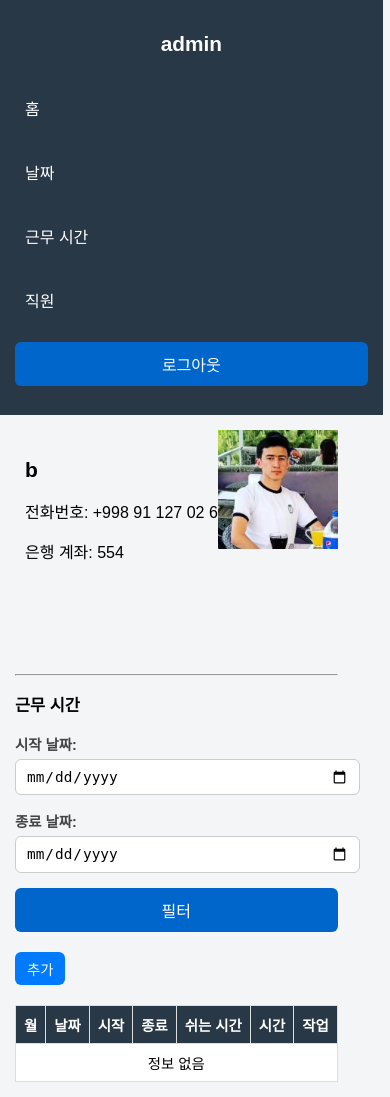
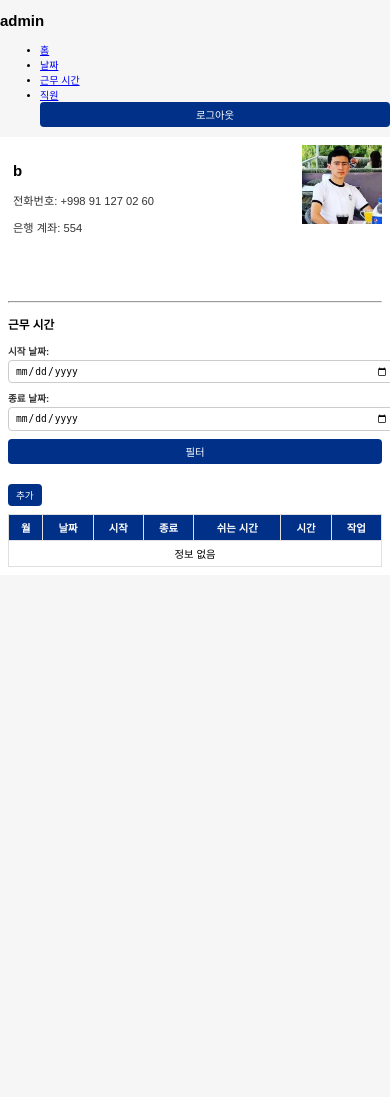
Before and after one commit to Shjohnn/bali376staffs, a Django app: page /staffs/2/ in a window 390 px wide. After the commit the page ends 567 px from the top, so only its background shows below. Run offline with Django 5.2, Linux system fonts and the light colour scheme; a user stored in the database is signed in; data comes from the database, SQL or seed files in the repository; both versions use the stored data as it was after the commit.

Commit message:
Yangi o‘zgarishlar

```diff
--- a/bali376staff/settings.py
+++ b/bali376staff/settings.py
@@ -22,7 +22,7 @@
 SECRET_KEY = 'django-insecure-$!!ow&42esq3p#9n=x4^ghrvu&y4c(6sy%_&tbtdv1sjha636d'
 
 # SECURITY WARNING: don't run with debug turned on in production!
-DEBUG = False
+DEBUG = True
 
 ALLOWED_HOSTS = ['*']
 
--- a/main/views.py
+++ b/main/views.py
@@ -2,6 +2,11 @@
 from django.http import HttpResponse
 from django.shortcuts import render, redirect
 from django.contrib.auth.models import User
+from django.shortcuts import render, redirect
+from django.contrib.auth.decorators import login_required
+from django.http import HttpResponse, HttpResponseForbidden
+from .models import Staff, WorkTime, Day
+from datetime import datetime
 
 from django.shortcuts import render, get_object_or_404
 from .models import Day, WorkTime, Staff
@@ -19,11 +24,18 @@
     return render(request, 'work_times.html', context)
 
 
+
+
 @login_required
 def add_worktime(request):
-    staffs = Staff.objects.all()
+    # kirgan foydalanuvchi superuser bo'lsa, barcha 'Staff'lar ko'rinadi, aksincha faqat o'zining huquqi bor
+    if request.user.is_superuser:
+        staffs = Staff.objects.all()
+    else:
+        staffs = Staff.objects.filter(user=request.user)
+
+    # Vaqt tanlash uchun 7:00 dan 24:30 oralig'ida variantlar
     time_choices = [f"{hour:02}:{minute:02}" for hour in range(7, 25) for minute in (0, 30)]
-    from datetime import datetime
 
     if request.method == 'POST':
         staff_id = request.POST.get('staff_id')
@@ -32,31 +44,42 @@
         break_time = request.POST.get('break_time')
         day = request.POST.get('day')  # bu 'YYYY-MM-DD' formatda bo'ladi
 
-        # Sana formatini to'g'rilaymiz
+        # Sana formatini to'g'irlash
         try:
             day_date = datetime.strptime(day, '%Y-%m-%d').date()
         except ValueError:
             return HttpResponse("Noto'g'ri sana formati", status=400)
 
-        # Agar Day modelida bu sana mavjud bo'lmasa, yaratamiz
-        day, created = Day.objects.get_or_create(date=day_date)
+        # Staff tekshiruvi: tanlangan 'staff_id' haqiqatdan mavjudligini aniqlaymiz
+        try:
+            staff = Staff.objects.get(id=staff_id)
+        except Staff.DoesNotExist:
+            return HttpResponse("Mavjud bo'lmagan xodim tanlandi", status=404)
 
-        # WorkTime yozuvini yaratish (bu yerda sizning modelga bog'liq)
+        # Oddiy foydalanuvchi faqat o'zining 'staff' ma'lumotlarini qo'sha oladi
+        if not request.user.is_superuser and staff.user != request.user:
+            return HttpResponseForbidden("Siz faqat o'z xodimlaringiz uchun ish vaqti qo'shishingiz mumkin.")
+
+        # Agar Day modelida bu sana mavjud bo'lmasa, yangi yozuv yaratamiz
+        day_instance, _ = Day.objects.get_or_create(date=day_date)
+
+        # 'WorkTime' yozuvini yaratamiz
         WorkTime.objects.create(
-            staff_id=staff_id,
+            staff=staff,
             start_time=start_time,
             end_time=end_time,
             break_time=break_time,
-            day=day,
-            date=day_date  # ✅ bu yerda POST orqali kelgan sana saqlanadi
+            day=day_instance,
         )
 
-        return redirect('work_times')  # kerakli sahifaga qaytarish
+        return redirect('work_times')  # Qo'shgandan keyin kerakli sahifaga qaytaramiz
 
+    # Sahifani render qilish
     return render(request, 'add_worktime.html', {
         'staffs': staffs,
         'time_choices': time_choices,
     })
+
 
 
 @login_required
--- a/static/style.css
+++ b/static/style.css
@@ -1,15 +1,247 @@
 /* Global sahifa stillari */
-body, html {
-    height: 100%;
+body {
+    font-family: 'Arial', sans-serif;
+    background-color: #f5f6f5;
     margin: 0;
     padding: 0;
-    font-family: 'Arial', sans-serif;
-    background-color: #f4f5f7;
     display: flex;
-    font-size: 16px; /* Baza yozuv o‘lchami */
+    flex-direction: column;
+    font-size: 10px; /* Mobil uchun yanada kichik shrift */
 }
 
-/* Fon-videosini to‘liq ekranga qilish */
+/* Navigatsiya menyusi stillari */
+.nav-menu {
+    background-color: #003087;
+    padding: 8px;
+    display: flex;
+    justify-content: flex-start;
+    align-items: center;
+    width: 100%;
+    box-shadow: 0 2px 4px rgba(0, 0, 0, 0.1);
+}
+
+.nav-menu ul {
+    list-style: none;
+    padding: 0;
+    margin: 0;
+    display: flex;
+}
+
+.nav-menu ul li {
+    margin: 0 12px;
+}
+
+.nav-menu ul li a {
+    color: #ffffff;
+    text-decoration: none;
+    font-size: 0.65rem; /* Kichikroq shrift */
+    padding: 6px 10px;
+    border-radius: 3px;
+    transition: background-color 0.3s;
+}
+
+.nav-menu ul li a:hover,
+.nav-menu ul li.active a {
+    background-color: #005cbf;
+}
+
+/* Asosiy qismi uchun stillar */
+.main-content {
+    flex-grow: 1;
+    padding: 12px;
+    background-color: #ffffff;
+}
+
+.main-content h1 {
+    font-size: 1rem;
+    margin-bottom: 8px;
+    color: #003087;
+}
+
+.main-content p {
+    font-size: 0.7rem;
+    color: #333;
+}
+
+/* Kalendar stillari */
+#calendar {
+    max-width: 100%;
+    background-color: white;
+    border-radius: 6px;
+    box-shadow: 0 1px 6px rgba(0, 0, 0, 0.1);
+    position: relative;
+    z-index: 1;
+    font-size: 0.65rem; /* Kichikroq shrift */
+    margin: 8px 0;
+}
+
+.fc {
+    width: 100%;
+    overflow: visible;
+}
+
+.fc-daygrid-day-number {
+    float: left !important;
+    margin: 5px !important;
+    font-size: 0.6rem;
+    font-weight: bold;
+    color: #003087;
+}
+
+.fc-event {
+    font-size: 0.55rem; /* Yanada kichik shrift */
+    padding: 1px;
+    background-color: #005cbf;
+    color: white;
+    border-radius: 3px;
+}
+
+.fc-daygrid-day-frame {
+    padding: 8px;
+    min-height: 70px; /* Kichikroq kataklar */
+    background-color: #fff;
+}
+
+.fc .fc-daygrid-day {
+    border: 1px solid #e0e0e0;
+}
+
+.fc .fc-toolbar {
+    padding: 8px;
+    background-color: #003087;
+    color: white;
+    font-size: 0.65rem;
+}
+
+.fc .fc-button {
+    font-size: 0.6rem;
+    padding: 3px 6px;
+    background-color: #005cbf;
+    border: none;
+    color: white;
+}
+
+.fc .fc-button:hover {
+    background-color: #003087;
+}
+
+@media (max-width: 768px) {
+    #calendar {
+        font-size: 0.6rem; /* Mobil uchun yanada kichik */
+    }
+
+    .fc .fc-daygrid-day-frame {
+        min-height: 50px; /* Mobil uchun ixcham kataklar */
+    }
+
+    .fc-daygrid-day-number {
+        font-size: 0.55rem;
+    }
+
+    .fc-event {
+        font-size: 0.5rem;
+    }
+
+    .nav-menu ul li {
+        margin: 0 8px;
+    }
+
+    .nav-menu ul li a {
+        font-size: 0.6rem; /* Mobil uchun kichikroq */
+        padding: 5px 8px;
+    }
+
+    .main-content {
+        padding: 8px;
+    }
+}
+
+/* Form stillari */
+.form-container {
+    max-width: 85%;
+    margin: 15px auto;
+    padding: 12px;
+    background-color: #f9f9f9;
+    border-radius: 6px;
+    box-shadow: 0 1px 6px rgba(0, 0, 0, 0.1);
+    font-size: 0.65rem; /* Kichikroq shrift */
+}
+
+.form-container h2 {
+    text-align: center;
+    margin-bottom: 8px;
+    color: #003087;
+    font-size: 0.9rem;
+}
+
+label {
+    display: block;
+    margin-bottom: 2px;
+    color: #333;
+    font-weight: bold;
+    font-size: 0.6rem;
+}
+
+.form-control,
+select,
+input[type="time"],
+input[type="date"],
+input[type="number"] {
+    width: 100%;
+    padding: 4px 6px;
+    margin-bottom: 8px;
+    border: 1px solid #ccc;
+    border-radius: 4px;
+    font-size: 0.6rem; /* Kichikroq shrift */
+}
+
+button {
+    width: 100%;
+    padding: 5px;
+    background-color: #003087;
+    color: #fff;
+    border: none;
+    border-radius: 4px;
+    font-size: 0.65rem;
+    cursor: pointer;
+    transition: background-color 0.3s;
+}
+
+button:hover {
+    background-color: #005cbf;
+}
+
+/* Jadvallar uchun stil */
+table {
+    width: 100%;
+    border-collapse: collapse;
+    background-color: white;
+    margin-top: 8px;
+}
+
+table th, table td {
+    border: 1px solid #e0e0e0;
+    padding: 5px;
+    text-align: center;
+    font-size: 0.65rem; /* Kichikroq shrift */
+}
+
+table th {
+    background-color: #003087;
+    color: white;
+}
+
+/* Video fon stillari */
+.video-background {
+    position: fixed;
+    top: 0;
+    left: 0;
+    width: 100%;
+    height: 100%;
+    z-index: -1;
+    object-fit: cover;
+}
+
 .fullscreen-bg {
     position: fixed;
     top: 0;
@@ -26,397 +258,75 @@
     object-fit: cover;
 }
 
-/* Background video styling */
-.video-background {
-    position: fixed;
-    top: 0;
-    left: 0;
-    width: 100%;
-    height: 100%;
-    z-index: -1;
-    object-fit: cover;
-}
-
-/* Mundarija orqa fonda yaxshi ko‘rinishi uchun */
-.content {
-    position: relative;
-    z-index: 1;
-    color: white;
-    padding: 20px;
-    text-align: center;
-    margin-top: 20vh;
-    background-color: rgba(0, 0, 0, 0.5);
-    border-radius: 10px;
-    max-width: 600px;
-    margin-left: auto;
-    margin-right: auto;
-    font-size: 1.1rem;
-}
-
-/* Video konteyner stillari */
-.video-container {
-    max-width: 500px;
-    margin: 20px auto;
-}
-
-.video-container video {
-    width: 100%;
-    height: auto;
-    border-radius: 8px;
-    box-shadow: 0 2px 5px rgba(0, 0, 0, 0.2);
-}
-
-/* Yon sidebar stillari */
-.sidebar {
-    width: 220px;
-    height: 100vh;
-    background-color: #293846;
-    padding: 20px;
-    color: #ffffff;
-}
-
-.sidebar h2 {
-    text-align: center;
-    margin-bottom: 30px;
-    font-size: 1.5rem;
-}
-
-.sidebar ul {
-    list-style: none;
-    padding: 0;
-}
-
-.sidebar ul li {
-    margin: 20px 0;
-}
-
-.sidebar ul li a {
-    color: #ffffff;
-    text-decoration: none;
-    display: block;
-    padding: 10px;
-    border-radius: 5px;
-    transition: background-color 0.3s;
-    font-size: 1.1rem;
-}
-
-.sidebar ul li a:hover,
-.sidebar ul li.active a {
-    background-color: #1572e8;
-}
-
-/* Asosiy qism stillari */
-.main-content {
-    flex-grow: 1;
-    padding: 30px;
-}
-
-.main-content h1 {
-    font-size: 2rem;
-    margin-bottom: 20px;
-}
-
-.main-content p {
-    font-size: 1.1rem;
-}
-
-/* Jadvallar stillari */
-table {
-    width: 100%;
-    border-collapse: collapse;
-    background-color: white;
-    margin-top: 20px;
-}
-
-table th, table td {
-    border: 1px solid #ddd;
-    padding: 10px;
-    text-align: center;
-    font-size: 1rem;
-}
-
-table th {
-    background-color: #293846;
-    color: white;
-}
-
-/* Tugma stillari */
-button.edit-btn {
-    padding: 6px 12px;
-    border: none;
-    border-radius: 4px;
-    background-color: #1572e8;
-    color: white;
-    cursor: pointer;
-    transition: background-color 0.3s;
-    font-size: 1rem;
-}
-
-button.edit-btn:hover {
-    background-color: #0f5dbf;
-}
-
-/* Forma konteyner stillari */
-.form-container {
-    max-width: 500px;
-    margin: 40px auto;
-    padding: 25px;
-    background-color: #f9f9f9;
-    border-radius: 10px;
-    box-shadow: 0 2px 10px rgba(0, 0, 0, 0.1);
-}
-
-.form-container h2 {
-    text-align: center;
-    margin-bottom: 20px;
-    color: #333;
-    font-size: 1.8rem;
-}
-
-label {
-    display: block;
-    margin-bottom: 5px;
-    color: #444;
-    font-weight: bold;
-    font-size: 1rem;
-}
-
-.form-control,
-select,
-input[type="time"],
-input[type="date"],
-input[type="number"] {
-    width: 100%;
-    padding: 8px 10px;
-    margin-bottom: 15px;
-    border: 1px solid #ccc;
-    border-radius: 6px;
-    font-size: 1rem;
-}
-
-button {
-    width: 100%;
-    padding: 10px;
-    background-color: #0066cc;
-    color: #fff;
-    border: none;
-    border-radius: 6px;
-    font-size: 1.1rem;
-    cursor: pointer;
-    transition: background-color 0.3s;
-}
-
-button:hover {
-    background-color: #004999;
-}
-
-/* Kirish oynasi stillari */
+/* Login konteyner stillari */
 .login-container {
     position: absolute;
     top: 50%;
     left: 50%;
     transform: translate(-50%, -50%);
     background-color: rgba(255, 255, 255, 0.9);
-    padding: 40px;
-    border-radius: 12px;
-    box-shadow: 0 4px 20px rgba(0, 0, 0, 0.3);
-    width: 300px;
+    padding: 15px;
+    border-radius: 8px;
+    box-shadow: 0 2px 10px rgba(0, 0, 0, 0.3);
+    width: 85%;
+    max-width: 240px;
     text-align: center;
 }
 
 .login-container h2 {
-    margin-bottom: 20px;
-    font-size: 1.8rem;
+    margin-bottom: 8px;
+    font-size: 0.9rem;
+    color: #003087;
 }
 
 .login-container input {
     width: 100%;
-    padding: 10px;
-    margin: 10px 0;
+    padding: 5px;
+    margin: 5px 0;
     border: 1px solid #ccc;
-    border-radius: 6px;
-    font-size: 1rem;
+    border-radius: 4px;
+    font-size: 0.6rem;
 }
 
 .login-container button {
-    margin-top: 15px;
-    font-size: 1.1rem;
+    margin-top: 8px;
+    width: 100%;
+    padding: 5px;
+    background-color: #003087;
+    color: white;
+    border: none;
+    border-radius: 4px;
+    font-size: 0.65rem;
 }
 
-/* Xodimlar tafsilotlari */
+.login-container button:hover {
+    background-color: #005cbf;
+}
+
+/* Boshqa stillar */
+.btn-link-button {
+    display: inline-block;
+    padding: 4px 8px;
+    background-color: #003087;
+    color: white;
+    text-decoration: none;
+    border-radius: 4px;
+    font-size: 0.6rem;
+}
+
+.btn-link-button:hover {
+    background-color: #005cbf;
+}
+
 .staff-details {
     position: relative;
-    padding: 10px;
-    margin-bottom: 30px;
+    padding: 5px;
+    margin-bottom: 12px;
 }
 
 .staff-image {
-    width: 180px;
+    width: 80px;
     position: absolute;
     top: 0;
     right: 0;
 }
-
-/* Tugma-link stillari */
-.btn-link-button {
-    display: inline-block;
-    padding: 8px 16px;
-    background-color: #007bff;
-    color: white;
-    text-decoration: none;
-    border-radius: 6px;
-    font-size: 1rem;
-}
-
-.btn-link-button:hover {
-    background-color: #0056b3;
-}
-
-/* Kalendar stillari */
-.fc-daygrid-day-number {
-    float: left;
-    margin: 10px;
-    font-weight: bold;
-    font-size: 1rem;
-}
-
-.fc-daygrid-day-frame {
-    padding: 30px;
-    min-height: 150px;
-}
-
-.fc-event {
-    font-size: 0.9rem;
-    padding: 2px;
-}
-
-/* Mobil qurilmalar uchun adaptiv dizayn */
-@media (max-width: 768px) {
-    body {
-        font-size: 14px;
-    }
-
-    .sidebar {
-        width: 180px;
-    }
-
-    .sidebar h2 {
-        font-size: 1.3rem;
-    }
-
-    .sidebar ul li a {
-        font-size: 1rem;
-    }
-
-    .main-content {
-        padding: 20px;
-    }
-
-    .main-content h1 {
-        font-size: 1.8rem;
-    }
-
-    .main-content p {
-        font-size: 1rem;
-    }
-
-    table th, table td {
-        padding: 8px;
-        font-size: 0.9rem;
-    }
-
-    .form-container {
-        max-width: 90%;
-        padding: 20px;
-    }
-
-    .form-container h2 {
-        font-size: 1.5rem;
-    }
-
-    label {
-        font-size: 0.9rem;
-    }
-
-    .form-control,
-    select,
-    input[type="time"],
-    input[type="date"],
-    input[type="number"] {
-        font-size: 0.9rem;
-    }
-
-    button {
-        font-size: 1rem;
-    }
-
-    .login-container {
-        width: 90%;
-        padding: 20px;
-    }
-
-    .login-container h2 {
-        font-size: 1.5rem;
-    }
-
-    .login-container input {
-        font-size: 0.9rem;
-    }
-
-    .login-container button {
-        font-size: 1rem;
-    }
-
-    .btn-link-button {
-        font-size: 0.9rem;
-        padding: 6px 12px;
-    }
-
-    #calendar {
-        max-width: 100%;
-        font-size: 0.8rem;
-    }
-
-    .fc-daygrid-day-number {
-        font-size: 0.9rem;
-        margin: 5px;
-    }
-
-    .fc-event {
-        font-size: 0.8rem;
-    }
-
-    .fc-daygrid-day-frame {
-        min-height: 100px;
-        padding: 10px;
-    }
-
-    .staff-image {
-        width: 120px;
-    }
-}
-
-/* Juda kichik ekranlar uchun qo‘shimcha moslashuv */
-@media (max-width: 480px) {
-    body {
-        flex-direction: column; /* Sidebar va kontent vertikal joylashadi */
-    }
-
-    .sidebar {
-        width: 100%;
-        height: auto;
-        padding: 15px;
-    }
-
-    .main-content {
-        padding: 15px;
-    }
-
-    .form-container {
-        padding: 15px;
-    }
-
-    .login-container {
-        padding: 15px;
-    }
-}
--- a/templates/base.html
+++ b/templates/base.html
@@ -48,6 +48,5 @@
 <!-- Yagona JavaScript fayli -->
 <script src="{% static 'script.js' %}"></script>
 
-{#{% block extra_js %}{% endblock %}#}
 </body>
 </html>
```
Also changed, not shown: templates/login.html (+4 -5 lines), db.sqlite3 (added), media/staffs/diyorbekphoto.jpg (added), 1 other file.
